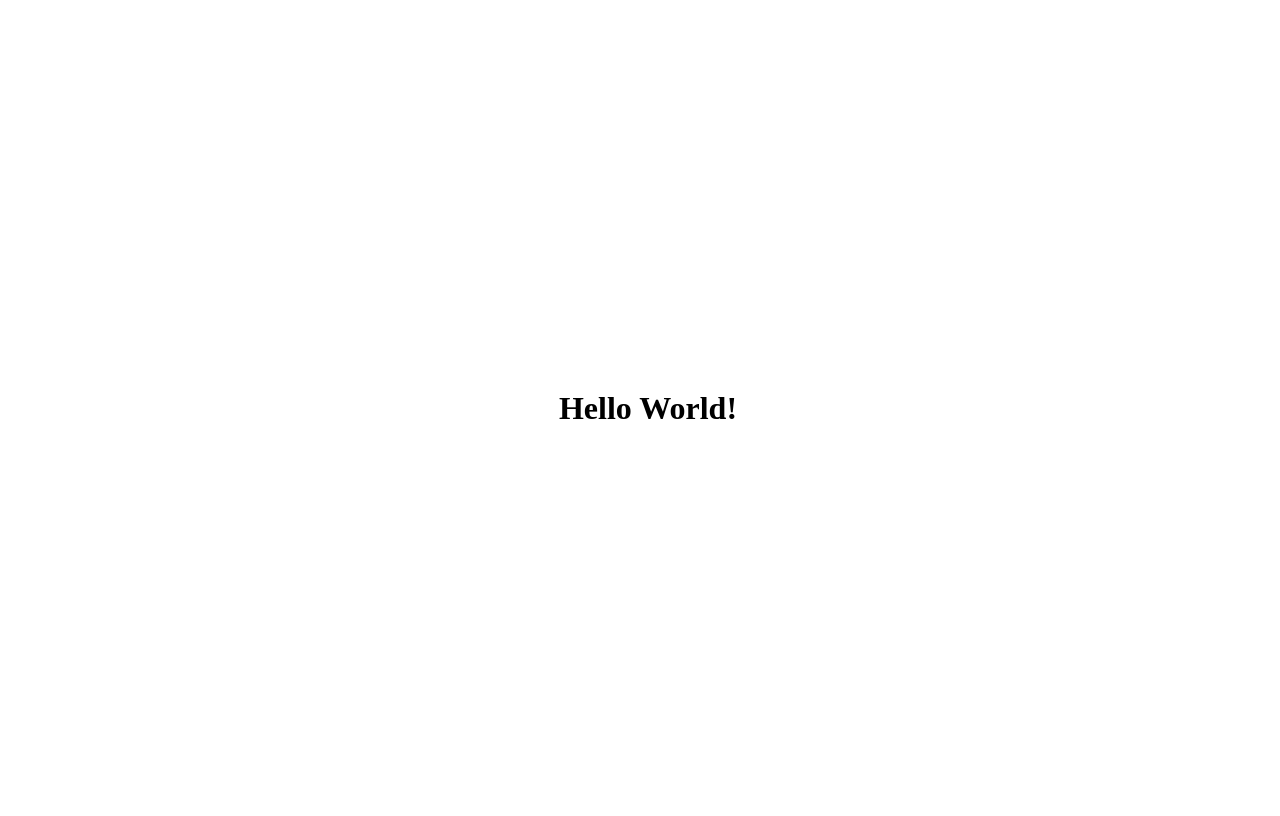
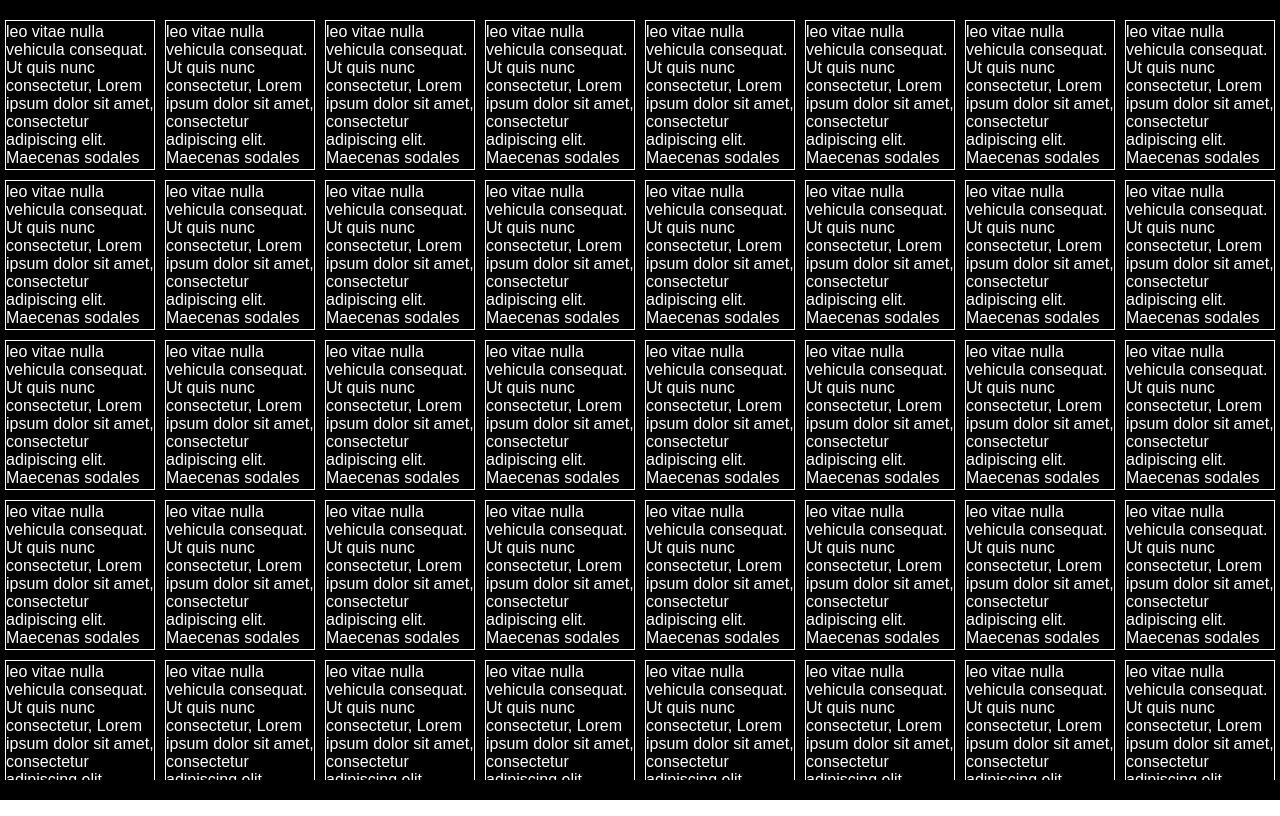
Before and after one commit to thinkty/warden, a React app in the folder web/: page / in a window 1280 px wide. Built offline with nearby package versions, Linux system fonts and the light colour scheme.

Commit message:
Migrating previous code to React TS

```diff
--- a/web/src/components/App.tsx
+++ b/web/src/components/App.tsx
@@ -1,14 +1,7 @@
 import React from 'react';
+import { Container } from './Container';
 
-type Props = {
-  message: string;
-} & typeof defaultProps;
-
-const defaultProps = {
-  message: 'Hello World!',
-};
-
-export const App = (props: Props): JSX.Element => {
+export const App = (): JSX.Element => {
   return (
     <div
       style={{
@@ -17,15 +10,15 @@ export const App = (props: Props): JSX.Element => {
         display: 'grid',
         justifyContent: 'center',
         alignItems: 'center',
+        backgroundColor: 'black',
+        color: 'white',
+        fontFamily: 'Arial, Helvetica, sans-serif',
       }}
     >
-      <h1>
-        { props.message }
-      </h1>
+      <Container />
     </div>
   );
 }
-App.defaultProps = defaultProps;
 
 /*
 // Constants
--- /dev/null
+++ b/web/src/components/Container.tsx
@@ -0,0 +1,39 @@
+import React from 'react';
+import { Item } from './Item';
+
+type Props = {
+  itemLen: string;
+} & typeof defaultProps;
+
+const defaultProps = {
+  itemLen: '150px',
+};
+
+export const Container = (props: Props): JSX.Element => {
+
+  const items: JSX.Element[] = [];
+  for (let i = 0; i < 50; i++) {
+    items.push(<Item />);
+  }
+
+  return (
+    <div
+      style={{
+        margin: '10px',
+        display: 'grid',
+        maxHeight: '95vh',
+        width: '100vw',
+        overflow: 'auto',
+        gap: '10px',
+        gridAutoRows: props.itemLen,
+        gridTemplateColumns: `repeat(auto-fit, ${props.itemLen})`,
+        justifyContent: 'center',
+      }}
+    >
+      {
+        items
+      }
+    </div>
+  );
+}
+Container.defaultProps = defaultProps;
--- /dev/null
+++ b/web/src/components/Item.tsx
@@ -0,0 +1,29 @@
+import React from 'react';
+
+type Props = {
+  content: string;
+} & typeof defaultProps;
+
+const defaultProps = {
+  content: "Lorem ipsum dolor sit amet, consectetur adipiscing elit. Maecenas sodales leo vitae nulla vehicula consequat. Ut quis nunc consectetur, Lorem ipsum dolor sit amet, consectetur adipiscing elit. Maecenas sodales leo vitae nulla vehicula consequat. Ut quis nunc consectetur,"
+};
+
+export const Item = (props: Props): JSX.Element => {
+  return (
+    <div
+      style={{
+        display: 'flex',
+        flexDirection: 'column',
+        justifyContent: 'center',
+        alignItems: 'center',
+        border: 'thin solid white',
+        overflow: 'auto',
+      }}
+    >
+      {
+        props.content
+      }
+    </div>
+  );
+}
+Item.defaultProps = defaultProps;
--- a/web/src/index.html
+++ b/web/src/index.html
@@ -5,7 +5,7 @@
     <meta name="viewport" content="width=device-width, initial-scale=1" />
     <title>Warden</title>
   </head>
-  <body>
+  <body style="margin: 0;">
     <noscript>You need to enable JavaScript to run this app.</noscript>
     <div id="root"></div>
   </body>
--- a/web/src/styles.css
+++ /dev/null
@@ -1,40 +0,0 @@
-:root {
-  --item-len: 150px;
-  --grid-gap: 10px;
-}
-
-* {
-  box-sizing: border-box;
-}
-
-html {
-  color: white;
-  background-color: black;
-  font-family: Arial, Helvetica, sans-serif;
-}
-
-body {
-  overflow-x: hidden;
-  overflow-y: auto;
-  display: flex;
-  align-items: center;
-}
-
-#grid {
-  flex: 1;
-  margin: 10px;
-  display: grid;
-  justify-content: center;
-  gap: var(--grid-gap);
-  grid-auto-rows: var(--item-len);
-  grid-template-columns: repeat(auto-fit, var(--item-len));
-}
-
-.item {
-  display: flex;
-  flex-direction: column;
-  justify-content: center;
-  align-items: center;
-  border: thin solid white;
-  border-radius: 15px;
-}
```
